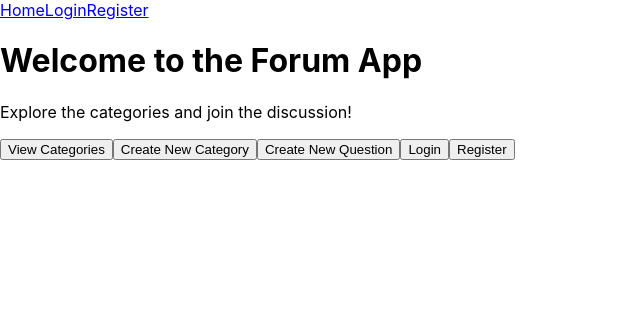
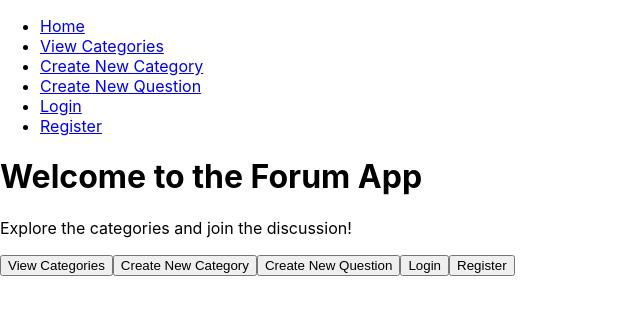
Before and after one commit to kevinfrayed-knot/Project4-Frontend-React-App, a React (Create React App) app: page /register in a window 1280 px wide. Shown: the top 314 px of the page, without its empty margins (0-640 px from the left). Built offline with nearby package versions, Linux system fonts and the light colour scheme.

Commit message:
updated NavBar.js to correct routes for all components/pages.

```diff
--- a/src/components/Common/NavBar.js
+++ b/src/components/Common/NavBar.js
@@ -2,30 +2,20 @@
 
 // src/components/Common/NavBar.js
 
-import React, { useContext } from 'react';
-import { useNavigate } from 'react-router-dom';
-import { AuthContext } from '../../context/AuthContext';
+import React from 'react';
+import { Link } from 'react-router-dom';
 
-function NavBar() {
-  const { isAuthenticated, logout } = useContext(AuthContext);
-  const navigate = useNavigate();
-
-  const handleLogout = () => {
-    logout();
-    navigate('/login'); // Navigate after logout
-  };
-
+const NavBar = () => {
   return (
     <nav>
-      <a href="/">Home</a>
-      {isAuthenticated ? (
-        <button onClick={handleLogout}>Logout</button>
-      ) : (
-        <>
-          <a href="/login">Login</a>
-          <a href="/register">Register</a>
-        </>
-      )}
+      <ul>
+        <li><Link to="/">Home</Link></li>
+        <li><Link to="/categories">View Categories</Link></li>
+        <li><Link to="/categories/new">Create New Category</Link></li>
+        <li><Link to="/questions/new">Create New Question</Link></li>
+        <li><Link to="/login">Login</Link></li>
+        <li><Link to="/register">Register</Link></li>
+      </ul>
     </nav>
   );
 };
```
